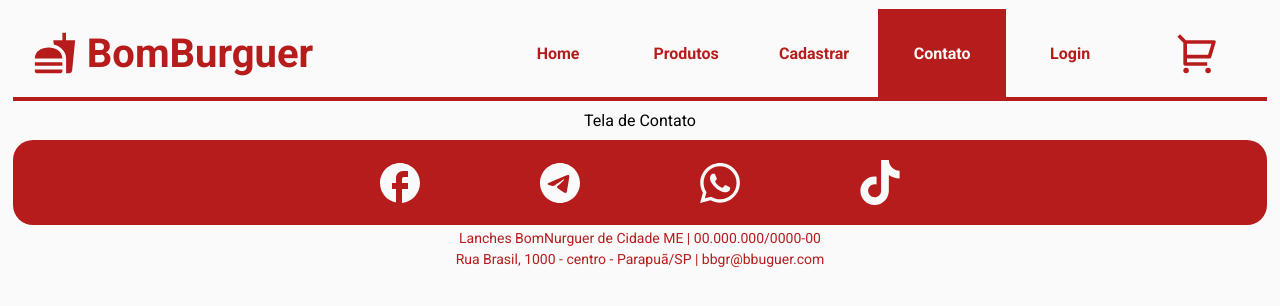
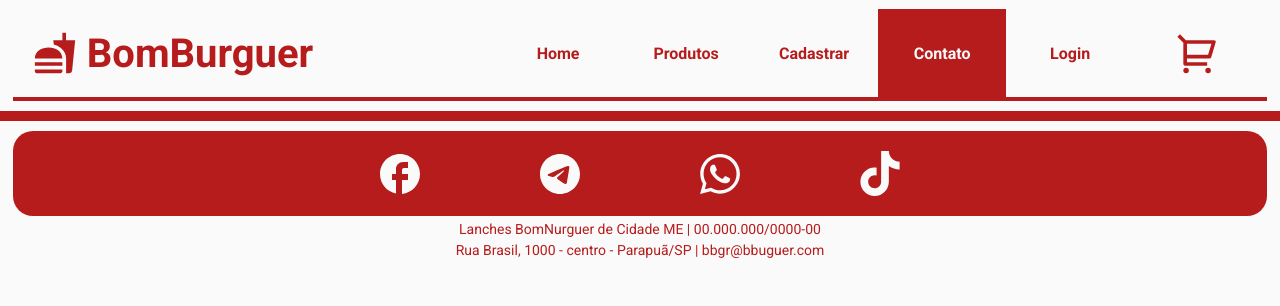
Before and after one commit to ewertonjsilva/proj_tcc_react_2_des_2sem_23, a React (Create React App) app: page /contato in a window 1280 px wide. Shown: the top 306 px of the page. Built offline with nearby package versions, Linux system fonts and the light colour scheme.

Commit message:
teste tam tela

```diff
--- /dev/null
+++ b/src/components/pages/contato/contato.css
@@ -0,0 +1,24 @@
+.grid-principal {
+    display: grid;
+    width: 100%;
+    max-width: 1440px;
+    grid-template-columns:30% 70% ;
+    grid-template-rows: 100%;
+    border: 0.5rem solid #B71C1C;
+    font-size: 1.7rem;
+    background-color: #B71C1C;
+}
+
+.grid-menu {
+    background-color: aqua;
+    /* height: 50rem; */
+}
+
+.grid-pagina {
+    background-color: burlywood;
+    /* height: 50rem; */
+}
+
+/* body {
+    height: 100%;
+} */
--- a/src/components/pages/contato/contato.jsx
+++ b/src/components/pages/contato/contato.jsx
@@ -3,11 +3,16 @@ import React from 'react';
 import Cabecalho from '../../header/header';
 import Rodape from '../../footer/footer';
 
+import './contato.css';
+
 function Contato() {
   return (
     <div className='centraliza'>
       <Cabecalho pag={'contato'} />
-      Tela de Contato
+      <div className='grid-principal'>
+        <div className='grid-menu'></div>
+        <div className='grid-pagina'></div>
+      </div>
       <Rodape />
     </div>
   );
```
